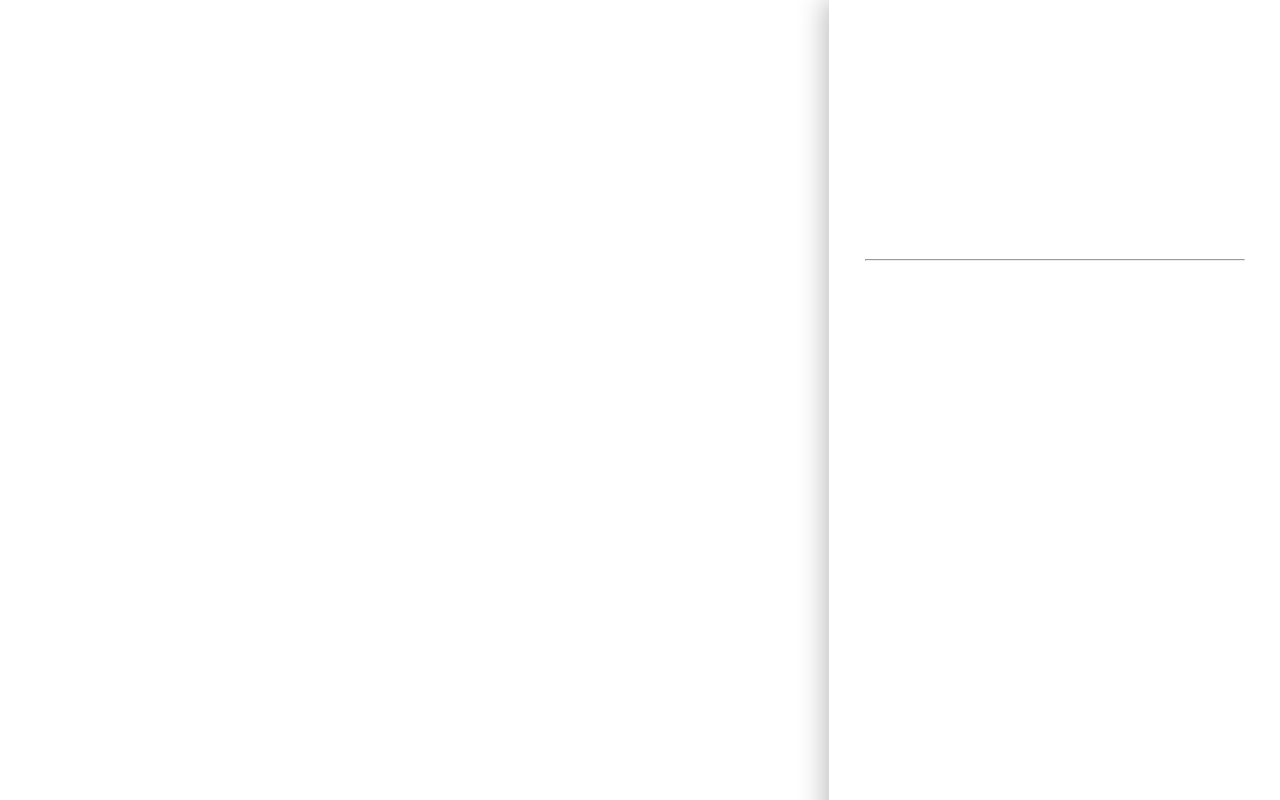
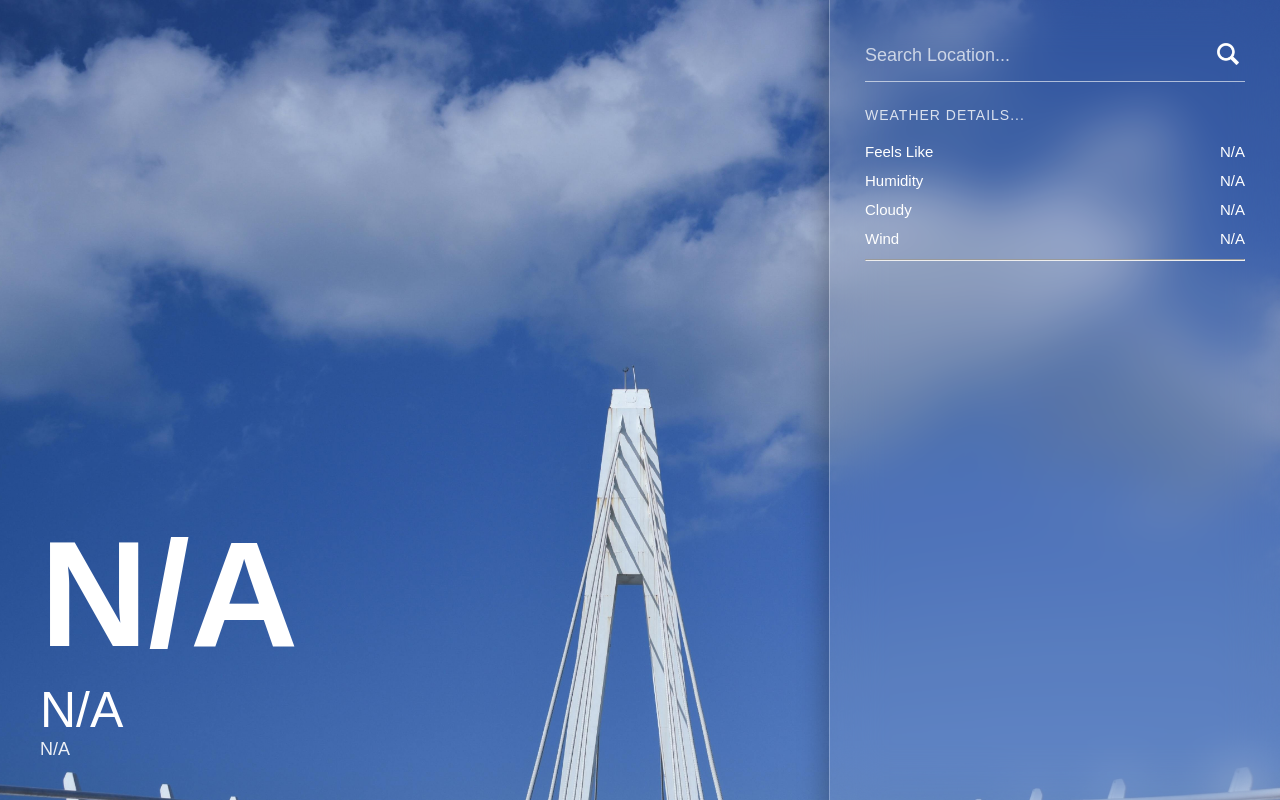
Before and after one commit to SuyashIT27/WeatherWebApplication, a plain HTML site: page index.html in a window 1280 px wide. Drawn offline with Linux system fonts and the light colour scheme.

Commit message:
Update style.css

```diff
--- a/style.css
+++ b/style.css
@@ -7,7 +7,7 @@ body {
 }
 
 body {
-  background-image: url("/photo/day.jpg");
+  background-image: url("day.jpg");
   background-size: cover;
   background-position: center;
   font-family: "Poppins", sans-serif;
```
